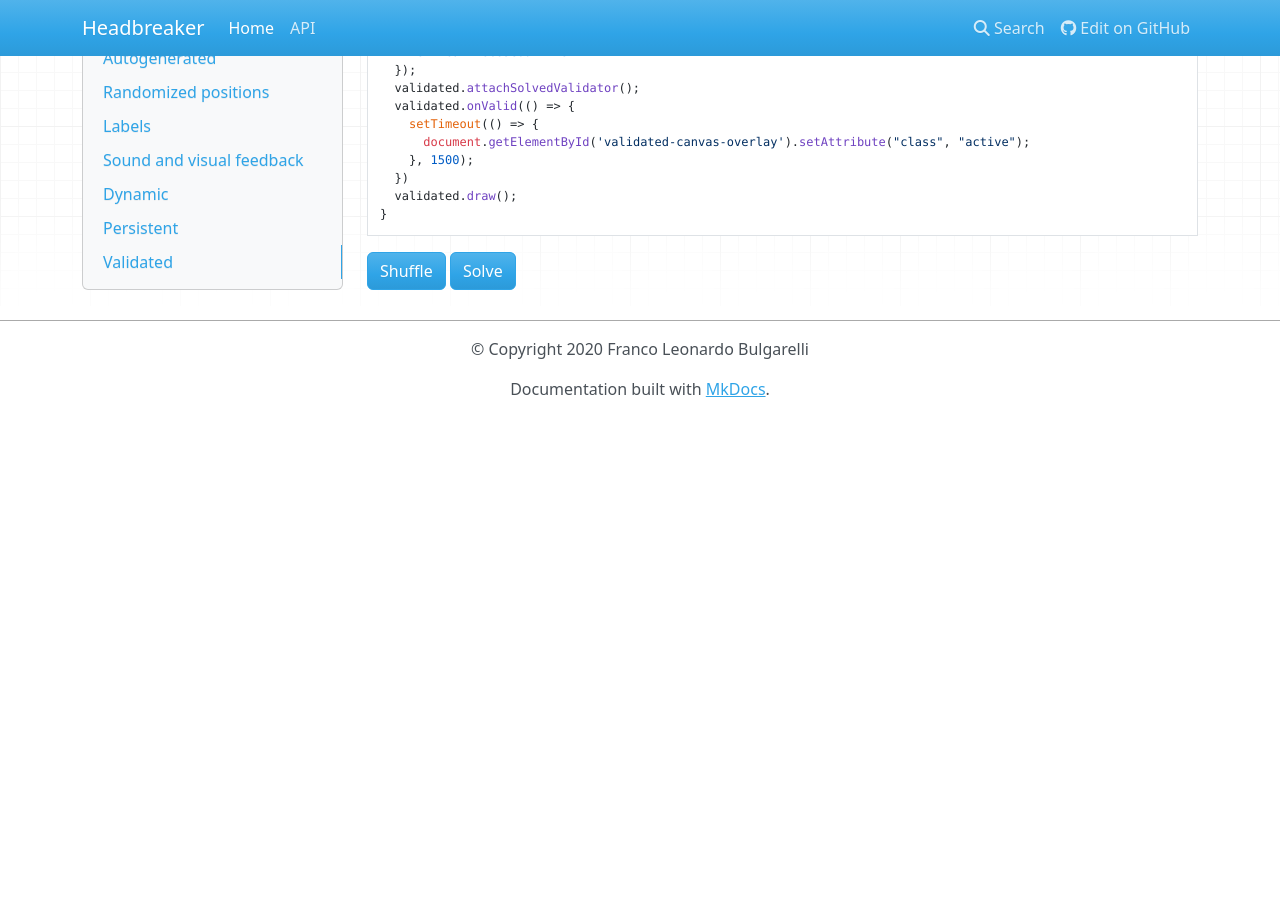
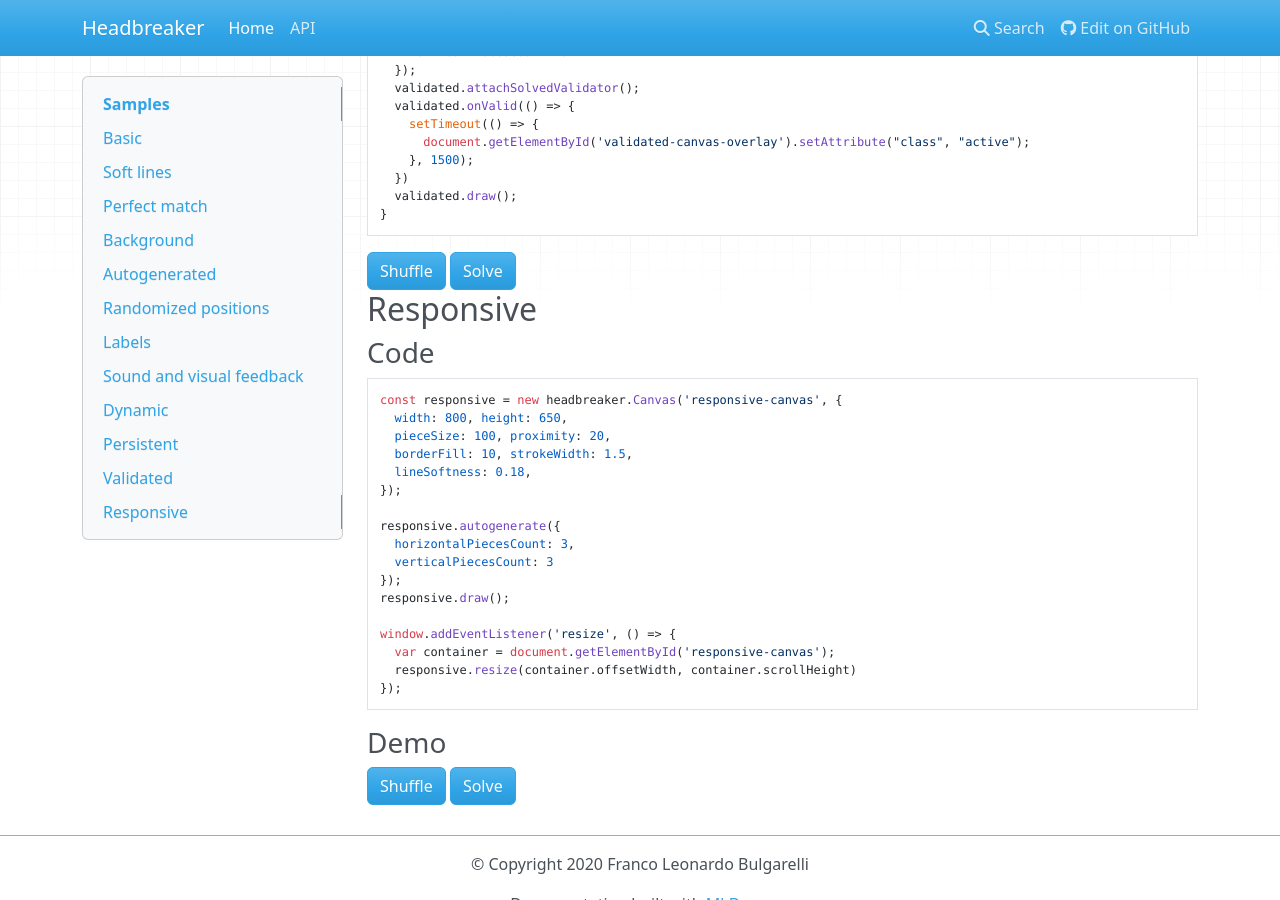
Before and after one commit to flbulgarelli/headbreaker, an MkDocs documentation site: the page built from docs/index.md, in a window 1280 px wide and 900 px high, scrolled down 6966 px. Built offline with MkDocs 1.6.1, drawn with Linux system fonts in a browser that asks for light colours; nearby versions of some CDN libraries.

Commit message:
Making canvas resizable

````diff
--- a/docs/index.md
+++ b/docs/index.md
@@ -452,4 +452,37 @@ pettoruti.onload = () => {
 </div>
 
 
+## Responsive
+
+### Code
+
+```javascript
+const responsive = new headbreaker.Canvas('responsive-canvas', {
+  width: 800, height: 650,
+  pieceSize: 100, proximity: 20,
+  borderFill: 10, strokeWidth: 1.5,
+  lineSoftness: 0.18,
+});
+
+responsive.autogenerate({
+  horizontalPiecesCount: 3,
+  verticalPiecesCount: 3
+});
+responsive.draw();
+
+window.addEventListener('resize', () => {
+  var container = document.getElementById('responsive-canvas');
+  responsive.resize(container.offsetWidth, container.scrollHeight)
+});
+```
+
+### Demo
+
+<div id="responsive-canvas">
+</div>
+<div class="form-group">
+  <button id="responsive-shuffle" class="btn btn-primary">Shuffle</button>
+  <button id="responsive-solve" class="btn btn-primary">Solve</button>
+</div>
+
 <script src="js/demo.js"></script>
--- a/docs/js/demo.js
+++ b/docs/js/demo.js
@@ -516,3 +516,29 @@ pettoruti.onload = () => {
   validated.draw();
   registerButtons('validated', validated);
 }
+
+
+
+
+// ================
+// Responsive Canvas
+// ================
+
+const responsive = new headbreaker.Canvas('responsive-canvas', {
+  width: 800, height: 650,
+  pieceSize: 100, proximity: 20,
+  borderFill: 10, strokeWidth: 1.5,
+  lineSoftness: 0.18,
+});
+
+responsive.autogenerate({
+  horizontalPiecesCount: 3,
+  verticalPiecesCount: 3
+});
+responsive.draw();
+
+registerButtons('responsive', responsive);
+window.addEventListener('resize', () => {
+  var container = document.getElementById('responsive-canvas');
+  responsive.resize(container.offsetWidth, container.scrollHeight)
+});
````
Also changed, not shown: 3 other files.
